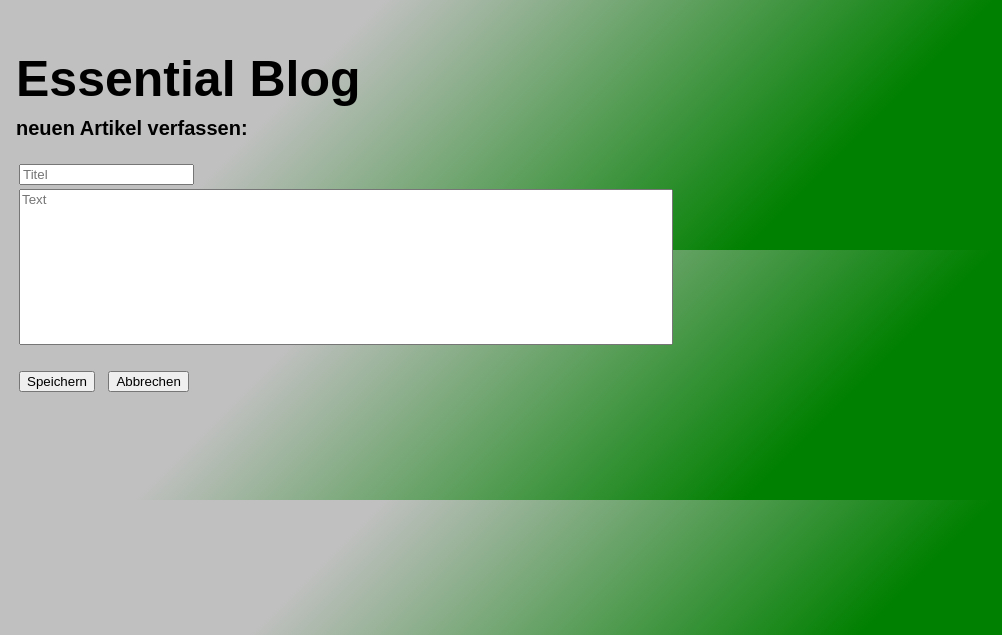
After one commit to MrXXX92/EssentialBlog, a PHP site: page /newArticle.html in a window 1280 px wide. The commit adds this page. Shown: the top 635 px of the page, without its empty margins (0-1002 px from the left). Run offline with PHP 8.4, Linux system fonts and the light colour scheme.

Commit message:
CSS angepasst

```diff
--- a/Website/include/format.css
+++ b/Website/include/format.css
@@ -3,7 +3,7 @@ body{
     min-width: 41em; /* Mindestbreite verhindert Umbruch und Anzeigefehler in modernen Browsern */
 	font-family:Arial, Times New Roman;
 	font-size:16px;
-	background-color:lightgrey;
+	background-image: linear-gradient(135deg, silver 25%, green 65%);
   }
 h1{
 	position:absolute;
@@ -42,23 +42,20 @@ button{
 	top:145px;
 	float:left;
 	width:90%;
-	border-style:solid;
-}
+	}
 
 #new{
 	position:relative;
 	top:110px;
 	float:left;
 	width:40%;
-	border-style:solid;
-}
+	}
 
 #sorter{
 	position:relative;
 	float:right;
 	margin: 0 0 1.1em; padding: 0;
 	top:110px;
-	border-style:solid;
 	width:55%
 	}
 
--- /dev/null
+++ b/Website/newArticle.html
@@ -0,0 +1,41 @@
+<!doctype html>
+<html>
+  <head>
+    <meta http-equiv="content-type" content="text/html; charset=utf-8">
+    <title>Essential Blog</title>
+	<link rel="stylesheet" type="text/css" href="include/format.css">
+  </head>
+  <body>
+    <h1>Essential Blog</h1>
+	<!--horizontale Linie: -->
+	<h2>neuen Artikel verfassen:</h2>
+
+	<!--Teil der Seite mit den Artikeln -->
+	<div id="newArticle">
+
+		<!--neuen Artikel verfassen-->
+		<div id="newArticleSection" >
+
+			<table class= "articleBorder">
+				<tr>
+					<td>
+						<!--Eingabe Titel-->
+						<input type="text" name="newTitle" class="newTitle" placeholder="Titel"></input>
+					</td>
+				</tr>
+				<tr>
+					<td>
+						<!--Eingabe Text-->
+						<textarea rows="10" placeholder="Text" ></textarea>
+					</td>
+				</tr>
+				<tr>
+					<td><br>
+						<button type="button">Speichern</button> &nbsp;
+						<button type="button">Abbrechen</button>
+					</td>
+				</tr>
+		</div>
+	</div>
+  </body>
+</html>
```
Also changed, not shown: Website/clientFunctions.js (added, +33 -0 lines).
